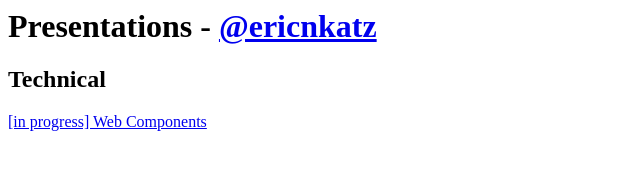
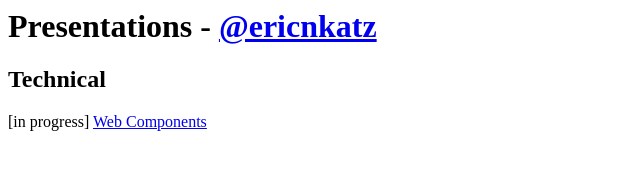
Before and after one commit to ericnkatz/presentations, a plain HTML site: page index.html in a window 1280 px wide. Shown: the whole page, without its empty margins (0-640 px from the left). Drawn offline with Linux system fonts and the light colour scheme.

Commit message:
quick fix

```diff
--- a/index.html
+++ b/index.html
@@ -1,3 +1,3 @@
 <h1>Presentations - <a href="https://twitter.com/ericnkatz">@ericnkatz</a></h1>
 <h2>Technical</h2>
-<a href="web-components/">[in progress] Web Components</a>
+<p>[in progress] <a href="web-components/">Web Components</a></p>
```
